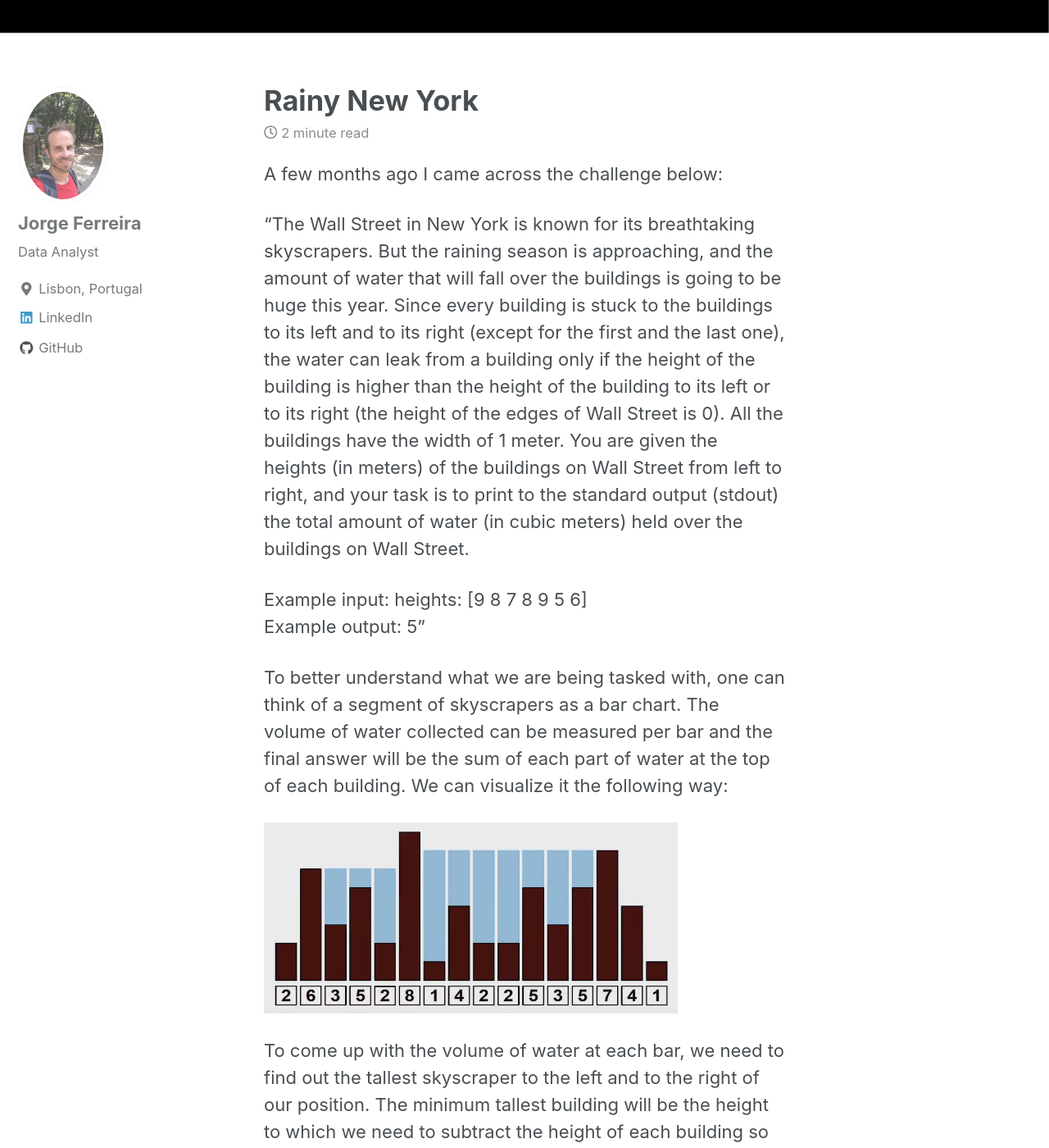
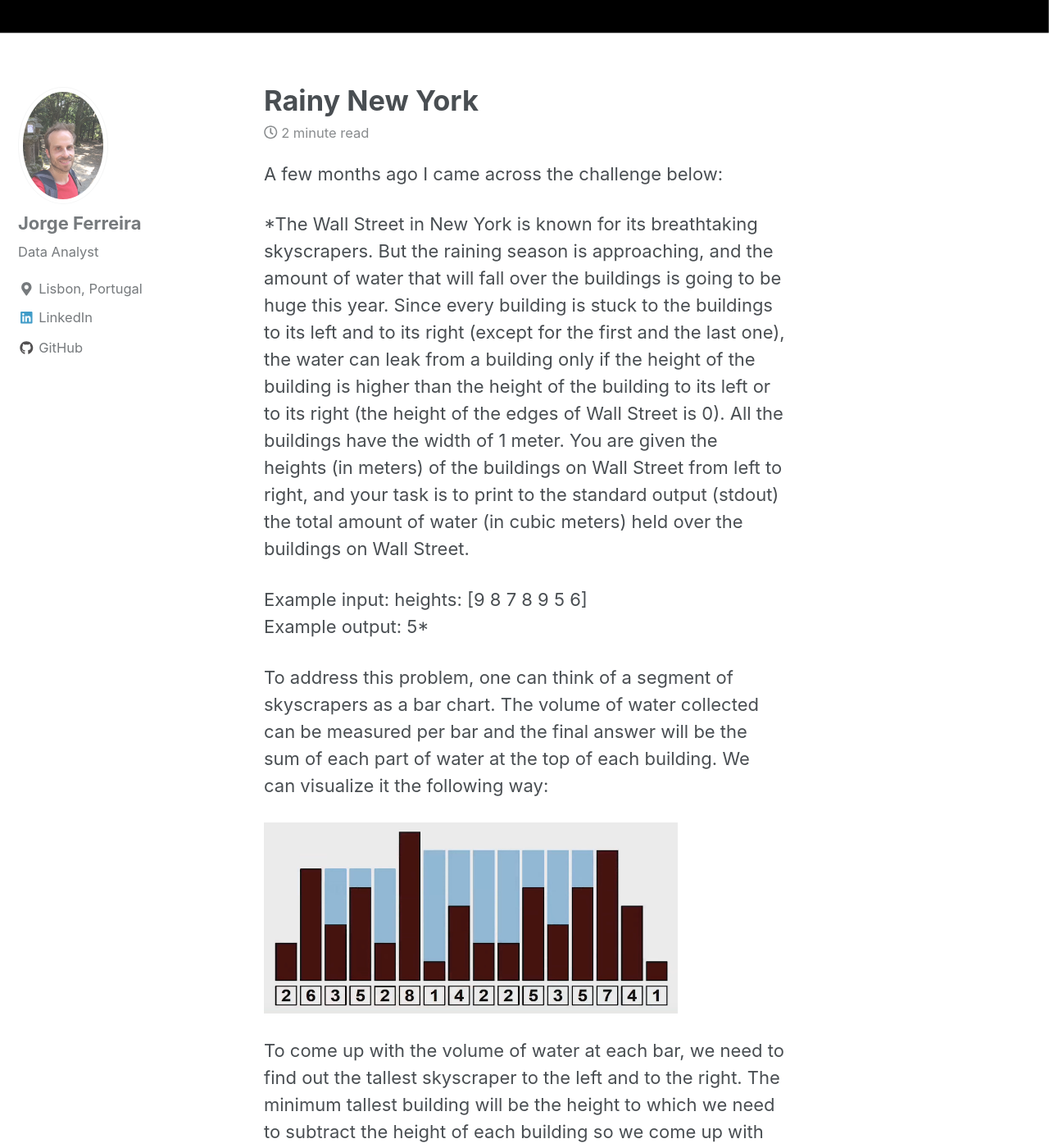
Before and after one commit to Jorg3GF/jorg3gf.github.io, a Jekyll site: the page built from _posts/2018-11-20-RainyNY.md, in a window 1280 px wide and 1400 px high, scrolled down 1009 px. Shown: the whole window at 82% size. Built offline with Jekyll 4.4.1, drawn with Linux system fonts in a browser that asks for light colours; cached includes are drawn as plain includes; nearby versions of some CDN libraries; some of the changed text lies outside the part shown.

Commit message:
newgithub

````diff
--- a/_posts/2018-11-20-RainyNY.md
+++ b/_posts/2018-11-20-RainyNY.md
@@ -9,21 +9,21 @@
 
 A few months ago I came across the challenge below:
 
-"The Wall Street in New York is known for its breathtaking skyscrapers. But the raining season is approaching, and the amount of water that will fall over the buildings is going to be huge this year.
+*The Wall Street in New York is known for its breathtaking skyscrapers. But the raining season is approaching, and the amount of water that will fall over the buildings is going to be huge this year.
 Since every building is stuck to the buildings to its left and to its right (except for the first and the last one), the water can leak from a building only if the height of the building is higher than the height of the building to its left or to its right (the height of the edges of Wall Street is 0).
 All the buildings have the width of 1 meter. You are given the heights (in meters) of the buildings on Wall Street from left to right, and your task is to print to the standard output (stdout) the total amount of water (in cubic meters) held over the buildings on Wall Street.
 
 Example input: heights: [9 8 7 8 9 5 6]
-Example output: 5"
+Example output: 5*
 
-To better understand what we are being tasked with, one can think of a segment of skyscrapers as a bar chart. The volume of water collected can be measured per bar and the final answer will be the sum of each part of water at the top of each building. We can visualize it the following way:
+To address this problem, one can think of a segment of skyscrapers as a bar chart. The volume of water collected can be measured per bar and the final answer will be the sum of each part of water at the top of each building. We can visualize it the following way:
 
 <img src="{{ site.url }}{{ site.baseurl }}/images/skywater.jpg" alt="">
 
-To come up with the volume of water at each bar, we need to find out the tallest skyscraper to the left and to the right of our position. The minimum tallest building will be the height to which we need to subtract the height of each building so we come up with the volume of water.
+To come up with the volume of water at each bar, we need to find out the tallest skyscraper to the left and to the right. The minimum tallest building will be the height to which we need to subtract the height of each building so we come up with the volume of water per skyscraper.
 
 
-So, below you can find the R code that will compute a standard output for any given segment of buildings.
+So, I used the R code below to compute a standard output for any given segment of buildings.
 
 ```r
 #creation of a vector with the heights of the buildings
@@ -63,4 +63,4 @@
 
 
 
-For further details and a alternative solutions, please take a look at this Google Tech Talk by Guy Steele - [Four Solutions to a Trivial Problem](https://youtu.be/ftcIcn8AmSY?t=536).
+For further details and alternative solutions, please take a look at this Google Tech Talk by Guy Steele - [Four Solutions to a Trivial Problem](https://youtu.be/ftcIcn8AmSY?t=536).
--- a/index.html
+++ b/index.html
@@ -2,5 +2,5 @@
 layout: home
 author_profile: true
 header:
-  image: "/images/system.jpg"
+  image: "/images/home.jpg"
 ---
````
Also changed, not shown: images/home.jpg (added), images/system.jpg (deleted).
